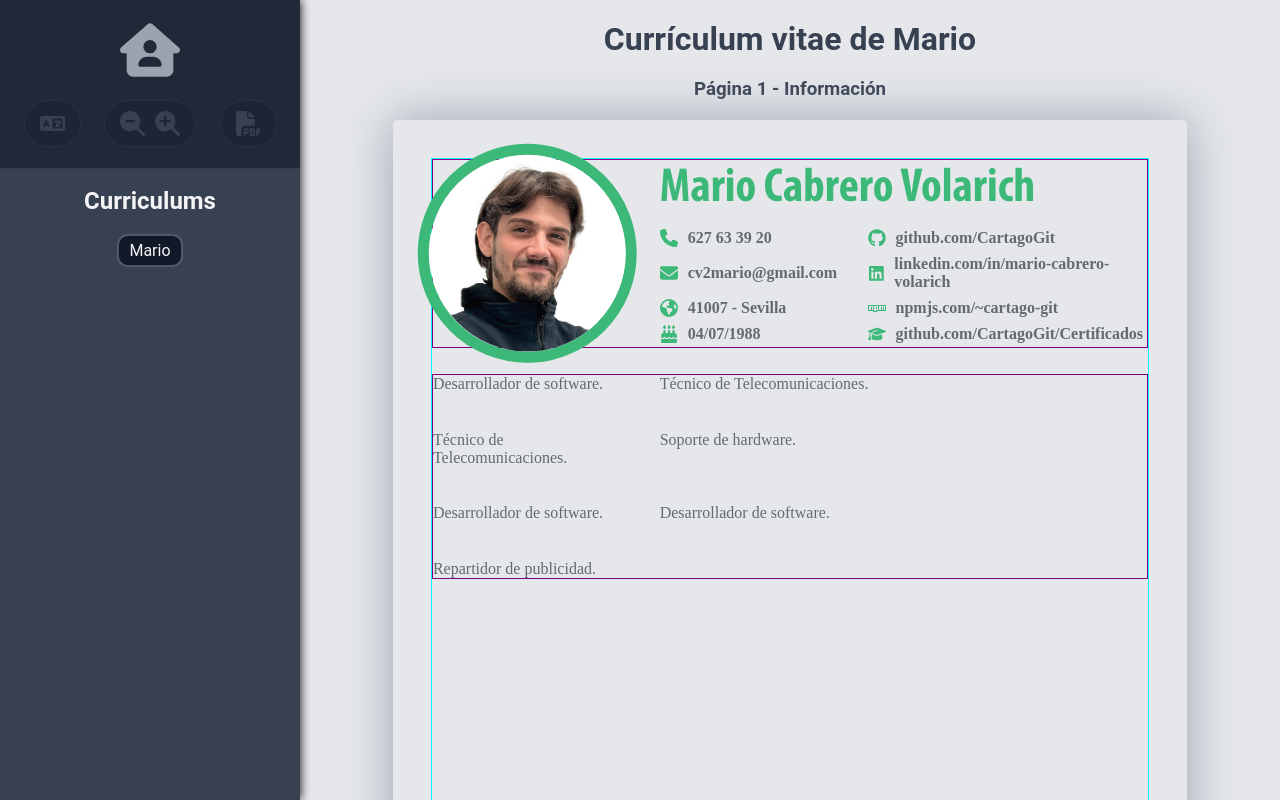
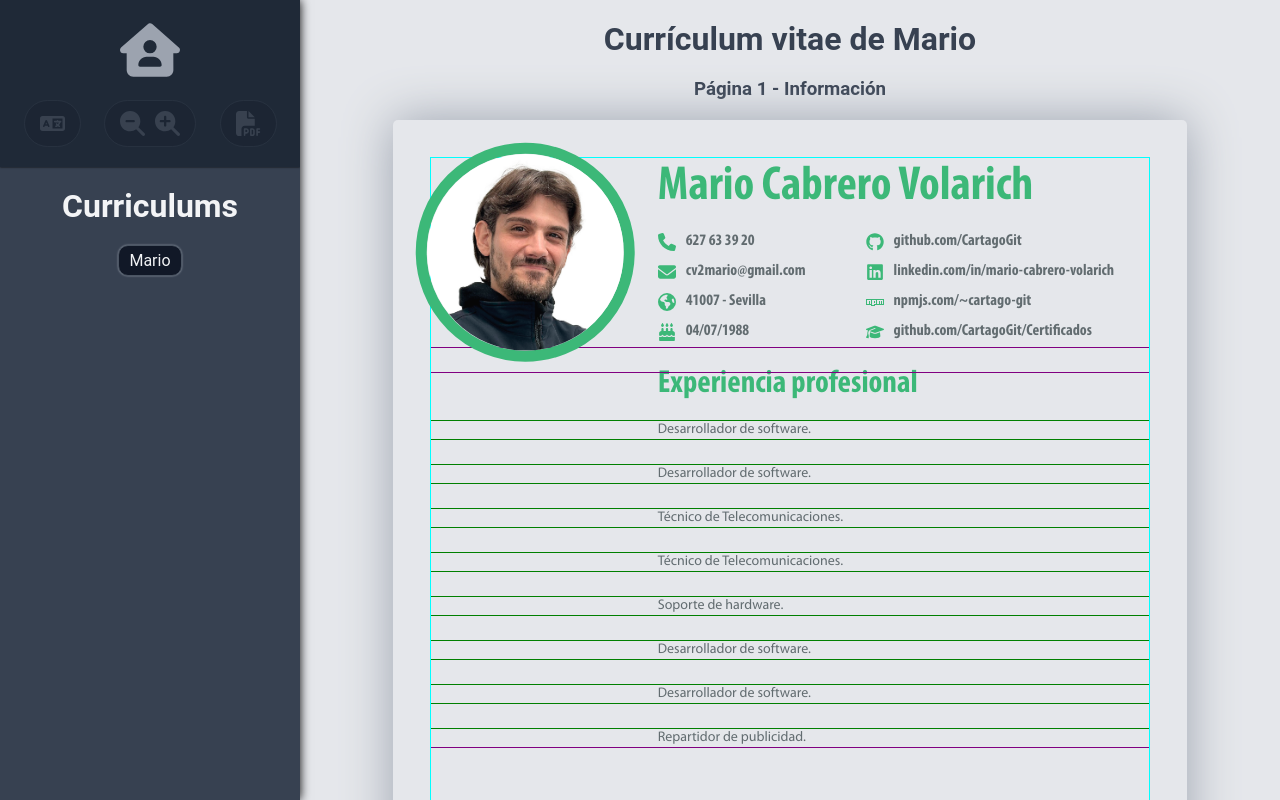
Before and after one commit to CartagoGit/print-cv, a Vue app: page /cv/mario in a window 1280 px wide. Built offline with nearby package versions, Linux system fonts and the light colour scheme.

Commit message:
Agrega estilos y contenido a la plantilla de CV de Mario

```diff
--- a/src/assets/scss/app/_base.app.scss
+++ b/src/assets/scss/app/_base.app.scss
@@ -58,3 +58,7 @@ body {
 	align-items: end;
 	border-radius: 5px;
 }
+
+h2{
+	font-size: 32px;
+}
--- a/src/components/cvs/mario/MarioCv.vue
+++ b/src/components/cvs/mario/MarioCv.vue
@@ -25,19 +25,25 @@ import ProfesionalExperience from './sections/ProfesionalExperience.vue';
 	font-weight: regular;
 	font-style: normal;
 }
+@font-face {
+	font-family: 'Myriad Pro';
+	src: url('@/assets/fonts/MyriadPro-Regular.ttf') format('truetype');
+	font-weight: regular;
+	font-style: normal;
+}
 :root {
 	--primary: #3cb878;
 	--secondary: #626c70;
 	--tertiary: #80888c;
 	--bold-font: 'Myriad Pro Bold Condensed';
-	--normal-font: 'Myriad Pro';
+	--regular-font: 'Myriad Pro';
 }
 .page {
 	display: grid;
 	padding: 10mm;
-	font-family: var(--normal-font);
+	font-family: var(--regular-font);
 	color: var(--secondary);
-	font-size: 16px;
+	font-size: 14px;
 	h1,
 	h2,
 	h3,
@@ -55,28 +61,46 @@ import ProfesionalExperience from './sections/ProfesionalExperience.vue';
 	.icon {
 		fill: var(--primary);
 	}
+
+	.font-regular {
+		font-family: var(--normal-font);
+	}
+
+	.font-bold {
+		font-family: var(--bold-font);
+		font-size: 16px;
+	}
+	article.with-date {
+		grid-column: 1 / 3;
+		outline: 1px solid green;
+		display: grid;
+		grid-template-columns: 50mm 1fr;
+		gap: 10mm;
+	}
+
+	.section-title {
+		grid-column: 2 / 3;
+		line-height: 22px;
+	}
 }
 </style>
 <style scoped>
+/* TODO comentar los colores de los bordes */
 .content {
 	width: 100%;
 	height: 100%;
-	border: 1px solid aqua;
+	outline: 1px solid aqua;
 	display: flex;
 	flex-direction: column;
 	gap: 26px;
 }
 
-article.with-date,
 section {
 	display: grid;
 	grid-template-columns: 50mm 1fr;
-	border: 1px solid purple;
-	gap: 10mm;
-}
-
-article.with-date{
-	grid-column: 1 / 3;
+	row-gap: 26px;
+	column-gap: 10mm;
+	outline: 1px solid purple;
 }
 
 .personal {
--- a/src/components/cvs/mario/sections/PersonalInfo.vue
+++ b/src/components/cvs/mario/sections/PersonalInfo.vue
@@ -14,7 +14,7 @@
 			<component
 				:is="field.icon"
 				class="icon icon--info" />
-			<span>
+			<span class="font-bold">
 				{{ field.value }}
 			</span>
 		</span>
@@ -93,7 +93,6 @@ const fields = [
 .info {
 	display: grid;
 	grid-template-columns: 55mm 1fr;
-	font-weight: bold;
 
 	h1 {
 		grid-column: 1 / 3;
--- a/src/components/cvs/mario/sections/ProfesionalExperience.vue
+++ b/src/components/cvs/mario/sections/ProfesionalExperience.vue
@@ -1,9 +1,10 @@
 <template>
+	<h2 class="section-title">Experiencia profesional</h2>
 	<article
 		class="with-date"
 		v-for="field of fields">
-		<div></div>
-		<div>{{ field.job }}</div>
+		<div class="info"></div>
+		<div class="description">{{ field.job }}</div>
 	</article>
 </template>
 
@@ -11,6 +12,17 @@
 import type { IProfesionalExperiencie } from '@/shared/interfaces/index.interfaces';
 
 const fields: IProfesionalExperiencie[] = [
+	{
+		company: 'BEATEAM S.L. (AZUR GLOBAL BUSINESS S.L Group)',
+		where: 'Sevilla',
+		date: {
+			start: 'Sept 2021',
+			end: 'Oct 2022',
+		},
+		job: 'Desarrollador de software.',
+		description:
+			'Funciones: Lenguaje de Etiquetas - HTML 5 + CSS / Sass. Desarrollo en Solidity de smart contracts para la red BEP-20 de Binance Smart Chain (BSC) y para la red Ethereum (ERC-20) usando Ganache/Truffle con OpenZeppelin. Desarrollo web en React / JSX, Angular / Javascript (ES6) / jQuery, Redux. Desarrollo de aplicaciones de escritorio con Electron + React; C# Windows Form y WCF; y en Unity C#. Control de Repositorios Git + GitHub. Desarrollo en MongoDB (No-SQL) usando Node.js/Mongoose; y SQL en Bases de Datos relacionales. Gestión de proyectos con Notion para llevar un control de proyectos.',
+	},
 	{
 		company: 'Profesional Independiente',
 		where: 'Sevilla',
@@ -90,4 +102,6 @@ const fields: IProfesionalExperiencie[] = [
 	},
 ];
 </script>
-<style scoped></style>
+<style scoped>
+
+</style>
```
Also changed, not shown: src/assets/fonts/MyriadPro-Regular.ttf (added).
